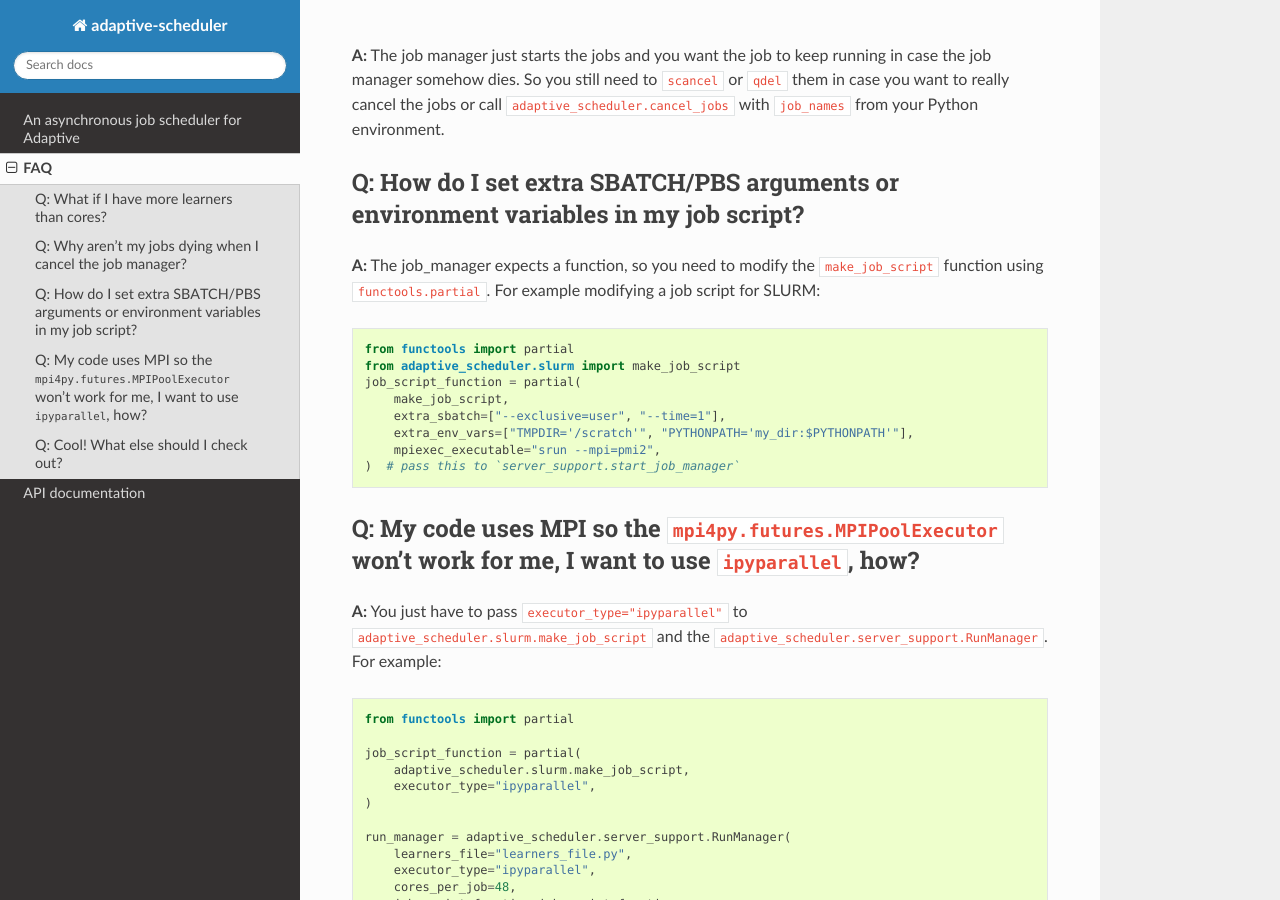
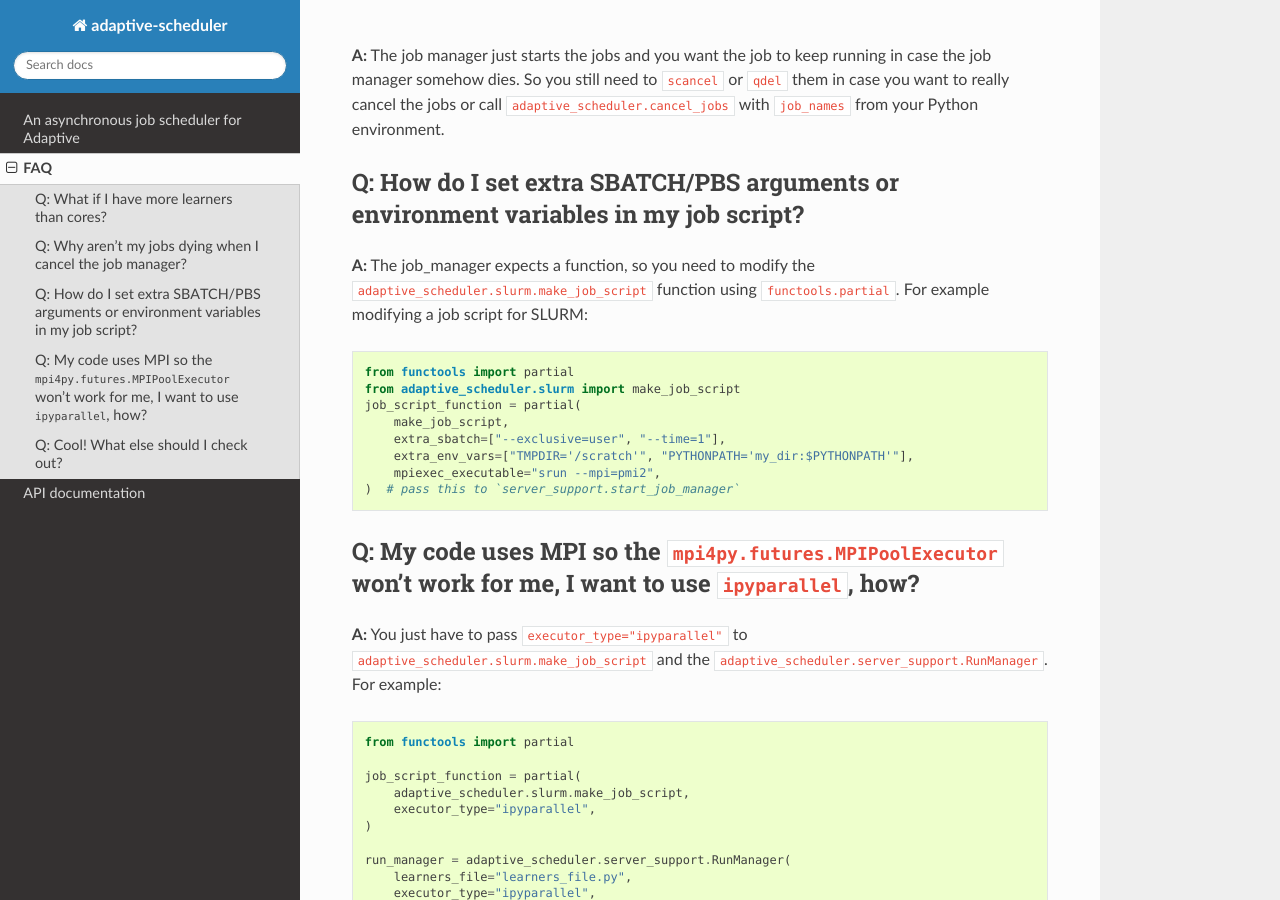
Before and after one commit to basnijholt/adaptive-scheduler, a Sphinx documentation site: the page built from docs/source/FAQ.rst, in a window 1280 px wide and 900 px high, scrolled down 1019 px. Built offline with Sphinx 7.4.7 and the Read the Docs theme 2.0.0, drawn with Linux system fonts in a browser that asks for light colours; the version number could not be read and is left out; cross-references to code outside the pages are shown as plain code.

Commit message:
more links in the docs

```diff
--- a/docs/source/FAQ.rst
+++ b/docs/source/FAQ.rst
@@ -55,7 +55,7 @@ in case you want to really cancel the jobs or call `adaptive_scheduler.cancel_jo
 
 Q: How do I set extra SBATCH/PBS arguments or environment variables in my job script?
 ~~~~~~~~~~~~~~~~~~~~~~~~~~~~~~~~~~~~~~~~~~~~~~~~~~~~~~~~~~~~~~~~~~~~~~~~~~~~~~~~~~~~~
-**A:** The job_manager expects a function, so you need to modify the ``make_job_script`` function using ``functools.partial``.
+**A:** The job_manager expects a function, so you need to modify the `~adaptive_scheduler.slurm.make_job_script` function using `functools.partial`.
 For example modifying a job script for SLURM:
 
 .. code-block:: python
```
